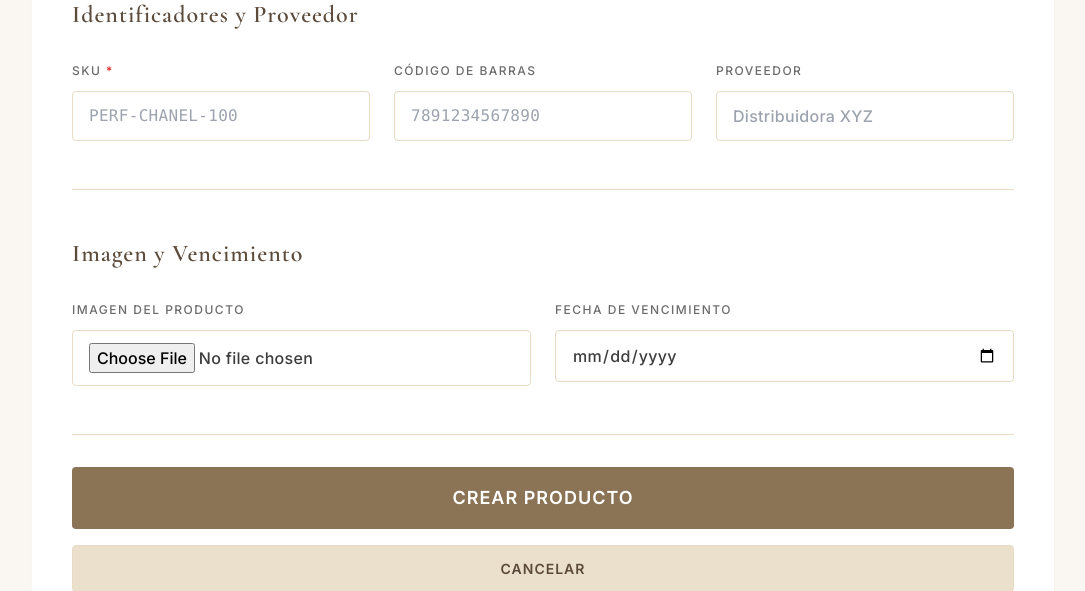
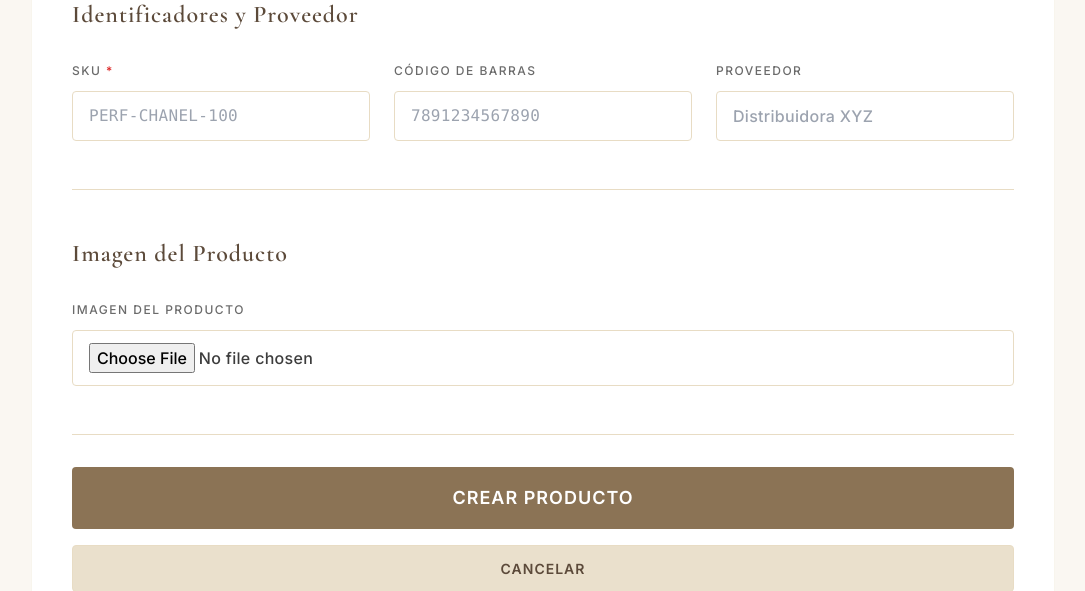
Before and after one commit to cr1st1anhernandez/DjangoCrud, a Django app: page /products/create/ in a window 1280 px wide. Shown: the part 1332-1923 px from the top of the page, without its empty margins (97-1182 px from the left). Run offline with Django 5.2, Linux system fonts and the light colour scheme; a user stored in the database is signed in; data comes from the database, SQL or seed files in the repository; both versions use the stored data as it was before the commit; some libraries are stand-ins or nearby versions.

Commit message:
🐛 Fix remove expiration date

```diff
--- a/products/models.py
+++ b/products/models.py
@@ -65,9 +65,6 @@ class Product(models.Model):
 
     # Imagen
     image = models.ImageField(upload_to='products/', verbose_name="Imagen", blank=True, null=True)
-
-    # Fecha de vencimiento
-    expiration_date = models.DateField(verbose_name="Fecha de Vencimiento", blank=True, null=True)
 
     # Metadatos
     created_at = models.DateTimeField(auto_now_add=True)
--- a/products/views.py
+++ b/products/views.py
@@ -155,7 +155,6 @@ def product_create(request):
         sku = request.POST.get('sku')
         barcode = request.POST.get('barcode', '')
         supplier = request.POST.get('supplier', '')
-        expiration_date = request.POST.get('expiration_date')
 
         product = Product.objects.create(
             name=name,
@@ -171,8 +170,7 @@ def product_create(request):
             min_stock=min_stock,
             sku=sku,
             barcode=barcode,
-            supplier=supplier,
-            expiration_date=expiration_date if expiration_date else None
+            supplier=supplier
         )
 
         # Manejo de imagen
@@ -199,8 +197,7 @@ def product_create(request):
                 'min_stock': min_stock,
                 'sku': sku,
                 'barcode': barcode,
-                'supplier': supplier,
-                'expiration_date': expiration_date if expiration_date else ''
+                'supplier': supplier
             })
         )
 
@@ -228,8 +225,7 @@ def product_edit(request, pk):
             'min_stock': product.min_stock,
             'sku': product.sku,
             'barcode': product.barcode,
-            'supplier': product.supplier,
-            'expiration_date': str(product.expiration_date) if product.expiration_date else ''
+            'supplier': product.supplier
         }
 
         product.name = request.POST.get('name')
@@ -246,8 +242,6 @@ def product_edit(request, pk):
         product.sku = request.POST.get('sku')
         product.barcode = request.POST.get('barcode', '')
         product.supplier = request.POST.get('supplier', '')
-        expiration_date = request.POST.get('expiration_date')
-        product.expiration_date = expiration_date if expiration_date else None
 
         # Manejo de imagen
         if 'image' in request.FILES:
@@ -269,8 +263,7 @@ def product_edit(request, pk):
             'min_stock': product.min_stock,
             'sku': product.sku,
             'barcode': product.barcode,
-            'supplier': product.supplier,
-            'expiration_date': str(product.expiration_date) if product.expiration_date else ''
+            'supplier': product.supplier
         }
 
         changes = {}
@@ -315,8 +308,7 @@ def product_delete(request, pk):
                 'min_stock': product.min_stock,
                 'sku': product.sku,
                 'barcode': product.barcode,
-                'supplier': product.supplier,
-                'expiration_date': str(product.expiration_date) if product.expiration_date else ''
+                'supplier': product.supplier
             })
         )
 
--- a/templates/products/product_form.html
+++ b/templates/products/product_form.html
@@ -237,13 +237,13 @@
             </div>
         </div>
 
-        <!-- Imagen y Fecha de Vencimiento -->
+        <!-- Imagen -->
         <div class="mb-12">
             <h2 class="serif text-2xl mb-8" style="color: var(--dark-brown); font-weight: 600; letter-spacing: 1px;">
-                Imagen y Vencimiento
+                Imagen del Producto
             </h2>
 
-            <div class="grid grid-cols-1 md:grid-cols-2 gap-6">
+            <div class="grid grid-cols-1 gap-6">
                 <div>
                     <label for="image" class="block text-xs font-medium mb-3" style="color: var(--soft-gray); letter-spacing: 1.5px; text-transform: uppercase;">
                         Imagen del Producto
@@ -257,16 +257,6 @@
                         <p class="text-xs text-center mt-2" style="color: var(--soft-gray);">Imagen actual</p>
                     </div>
                     {% endif %}
-                </div>
-
-                <div>
-                    <label for="expiration_date" class="block text-xs font-medium mb-3" style="color: var(--soft-gray); letter-spacing: 1.5px; text-transform: uppercase;">
-                        Fecha de Vencimiento
-                    </label>
-                    <input type="date" name="expiration_date" id="expiration_date"
-                           value="{% if product and product.expiration_date %}{{ product.expiration_date|date:'Y-m-d' }}{% endif %}"
-                           class="w-full px-4 py-3 border rounded text-base"
-                           style="border-color: var(--beige); background-color: white; color: var(--charcoal);">
                 </div>
             </div>
         </div>
```
Also changed, not shown: templates/products/product_detail.html (+1 -12 lines), README.md, db.sqlite3, products/migrations/0005_remove_product_expiration_date_and_more.py (added).
